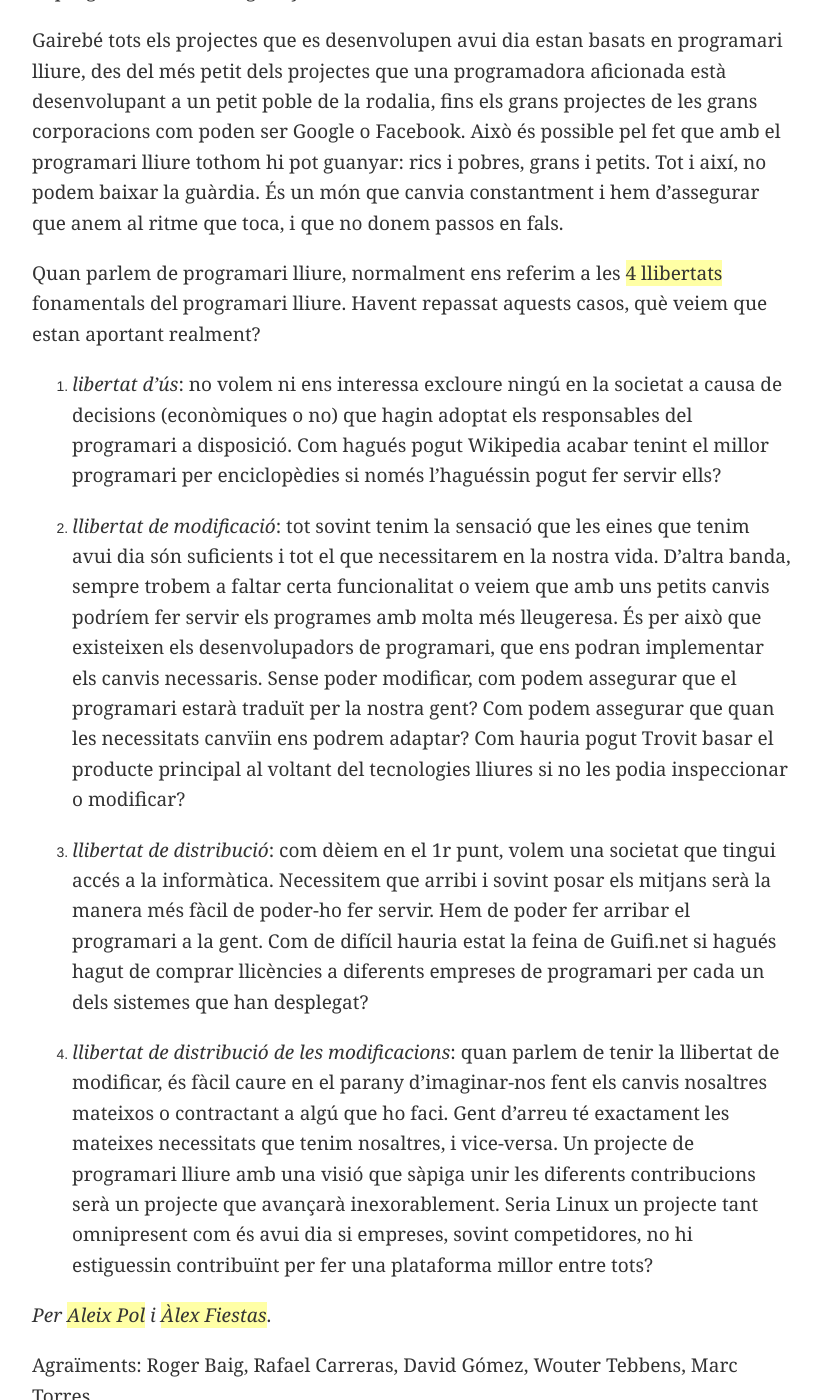
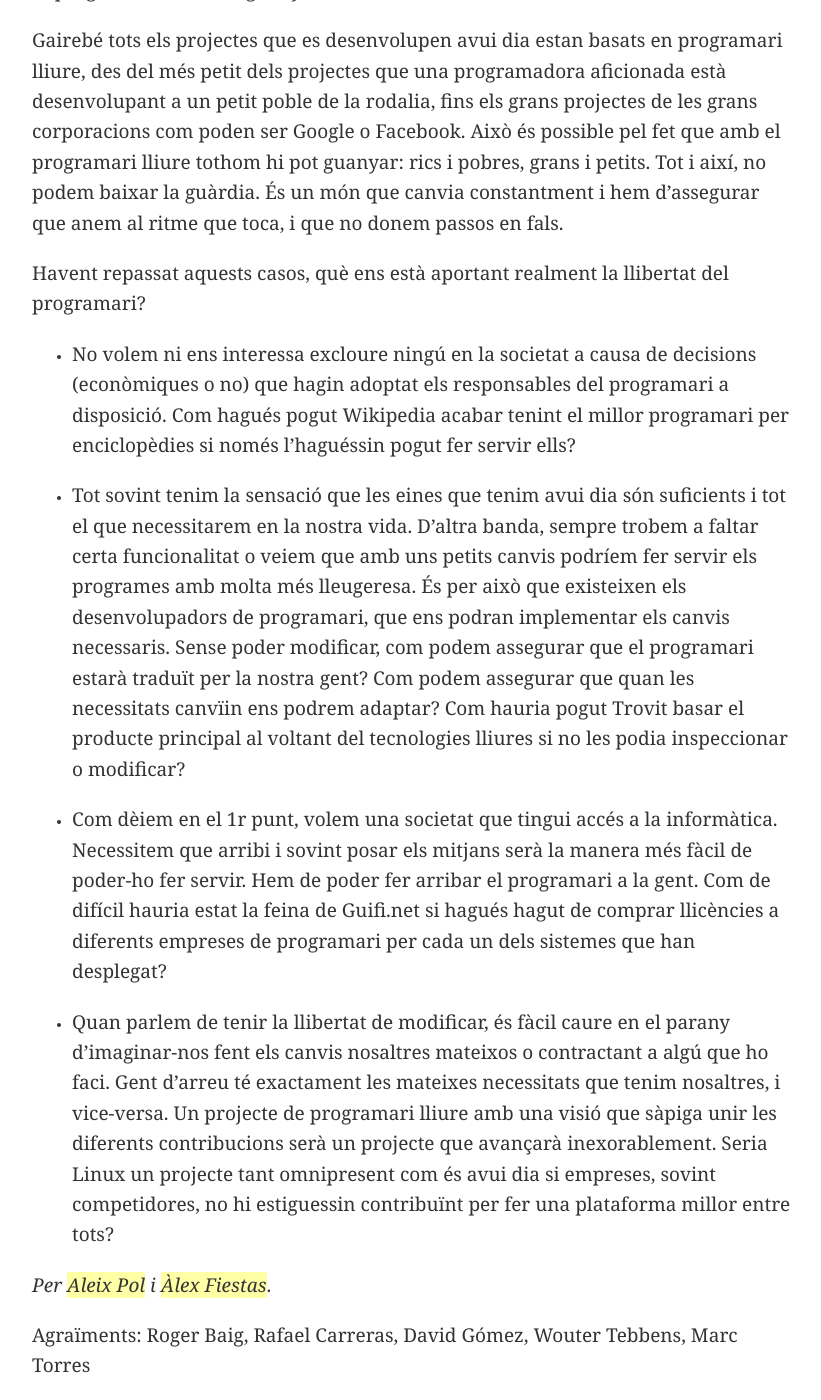
Before and after one commit to bcnfs/bcnfs.github.io, a Jekyll site: the page built from collaborations/obrintbarcelona.md, in a window 1280 px wide and 1400 px high, scrolled down 5822 px. Shown: the whole window, without its empty margins (228-1049 px from the left). Built offline with Jekyll 4.4.1, drawn with Linux system fonts in a browser that asks for light colours.

Commit message:
Treure menció a les 4 llibertats

```diff
--- a/collaborations/obrintbarcelona.md
+++ b/collaborations/obrintbarcelona.md
@@ -69,15 +69,15 @@ El programari lliure ha guanyat.
 
 Gairebé tots els projectes que es desenvolupen avui dia estan basats en programari lliure, des del més petit dels projectes que una programadora aficionada està desenvolupant a un petit poble de la rodalia, fins els grans projectes de les grans corporacions com poden ser Google o Facebook. Això és possible pel fet que amb el programari lliure tothom hi pot guanyar: rics i pobres, grans i petits. Tot i així, no podem baixar la guàrdia. És un món que canvia constantment i hem d'assegurar que anem al ritme que toca, i que no donem passos en fals.
 
-Quan parlem de programari lliure, normalment ens referim a les [4 llibertats](https://fsfe.org/freesoftware/basics/4freedoms.en.html) fonamentals del programari lliure. Havent repassat aquests casos, què veiem que estan aportant realment?
+Havent repassat aquests casos, què ens està aportant realment la llibertat del programari?
 
-1. _libertat d'ús_: no volem ni ens interessa excloure ningú en la societat a causa de decisions (econòmiques o no) que hagin adoptat els responsables del programari a disposició. Com hagués pogut Wikipedia acabar tenint el millor programari per enciclopèdies si només l'haguéssin pogut fer servir ells?
+* No volem ni ens interessa excloure ningú en la societat a causa de decisions (econòmiques o no) que hagin adoptat els responsables del programari a disposició. Com hagués pogut Wikipedia acabar tenint el millor programari per enciclopèdies si només l'haguéssin pogut fer servir ells?
 
-2. _llibertat de modificació_: tot sovint tenim la sensació que les eines que tenim avui dia són suficients i tot el que necessitarem en la nostra vida. D'altra banda, sempre trobem a faltar certa funcionalitat o veiem que amb uns petits canvis podríem fer servir els programes amb molta més lleugeresa. És per això que existeixen els desenvolupadors de programari, que ens podran implementar els canvis necessaris. Sense poder modificar, com podem assegurar que el programari estarà traduït per la nostra gent? Com podem assegurar que quan les necessitats canvïin ens podrem adaptar? Com hauria pogut Trovit basar el producte principal al voltant del tecnologies lliures si no les podia inspeccionar o modificar?
+* Tot sovint tenim la sensació que les eines que tenim avui dia són suficients i tot el que necessitarem en la nostra vida. D'altra banda, sempre trobem a faltar certa funcionalitat o veiem que amb uns petits canvis podríem fer servir els programes amb molta més lleugeresa. És per això que existeixen els desenvolupadors de programari, que ens podran implementar els canvis necessaris. Sense poder modificar, com podem assegurar que el programari estarà traduït per la nostra gent? Com podem assegurar que quan les necessitats canvïin ens podrem adaptar? Com hauria pogut Trovit basar el producte principal al voltant del tecnologies lliures si no les podia inspeccionar o modificar?
 
-3. _llibertat de distribució_: com dèiem en el 1r punt, volem una societat que tingui accés a la informàtica. Necessitem que arribi i sovint posar els mitjans serà la manera més fàcil de poder-ho fer servir. Hem de poder fer arribar el programari a la gent. Com de difícil hauria estat la feina de Guifi.net si hagués hagut de comprar llicències a diferents empreses de programari per cada un dels sistemes que han desplegat?
+* Com dèiem en el 1r punt, volem una societat que tingui accés a la informàtica. Necessitem que arribi i sovint posar els mitjans serà la manera més fàcil de poder-ho fer servir. Hem de poder fer arribar el programari a la gent. Com de difícil hauria estat la feina de Guifi.net si hagués hagut de comprar llicències a diferents empreses de programari per cada un dels sistemes que han desplegat?
 
-4. _llibertat de distribució de les modificacions_: quan parlem de tenir la llibertat de modificar, és fàcil caure en el parany d'imaginar-nos fent els canvis nosaltres mateixos o contractant a algú que ho faci. Gent d'arreu té exactament les mateixes necessitats que tenim nosaltres, i vice-versa. Un projecte de programari lliure amb una visió que sàpiga unir les diferents contribucions serà un projecte que avançarà inexorablement. Seria Linux un projecte tant omnipresent com és avui dia si empreses, sovint competidores, no hi estiguessin contribuïnt per fer una plataforma millor entre tots?
+* Quan parlem de tenir la llibertat de modificar, és fàcil caure en el parany d'imaginar-nos fent els canvis nosaltres mateixos o contractant a algú que ho faci. Gent d'arreu té exactament les mateixes necessitats que tenim nosaltres, i vice-versa. Un projecte de programari lliure amb una visió que sàpiga unir les diferents contribucions serà un projecte que avançarà inexorablement. Seria Linux un projecte tant omnipresent com és avui dia si empreses, sovint competidores, no hi estiguessin contribuïnt per fer una plataforma millor entre tots?
 
 *Per [Aleix Pol](https://twitter.com/aleixpol) i [Àlex Fiestas](https://twitter.com/afiestas)*.
 
```
